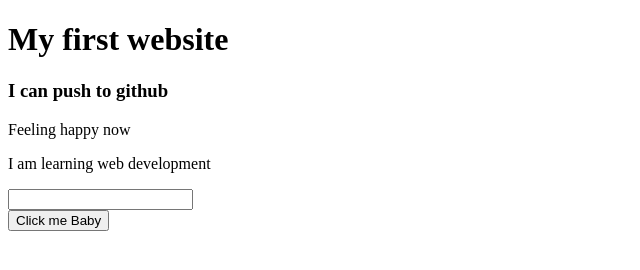
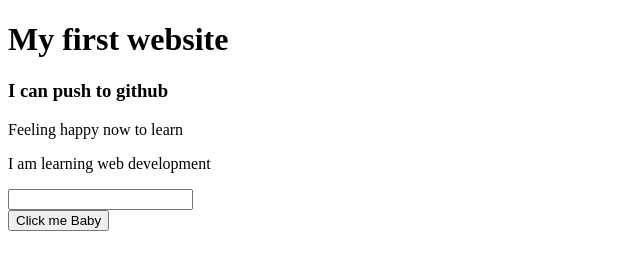
Before and after one commit to Arif-Rahman-Sikder/My-First-Website, a plain HTML site: page index.html in a window 1280 px wide. Shown: the full height of the page, 0-640 px from the left. Drawn offline with Linux system fonts and the light colour scheme.

Commit message:
test updated

```diff
--- a/index.html
+++ b/index.html
@@ -9,7 +9,7 @@
 <body>
     <h1>My first website</h1>
     <h3>I can push to github</h3>
-    <p>Feeling happy now</p>
+    <p>Feeling happy now to learn </p>
     <p>I am learning web development </p>
     <input type="text">
     <br>
```
